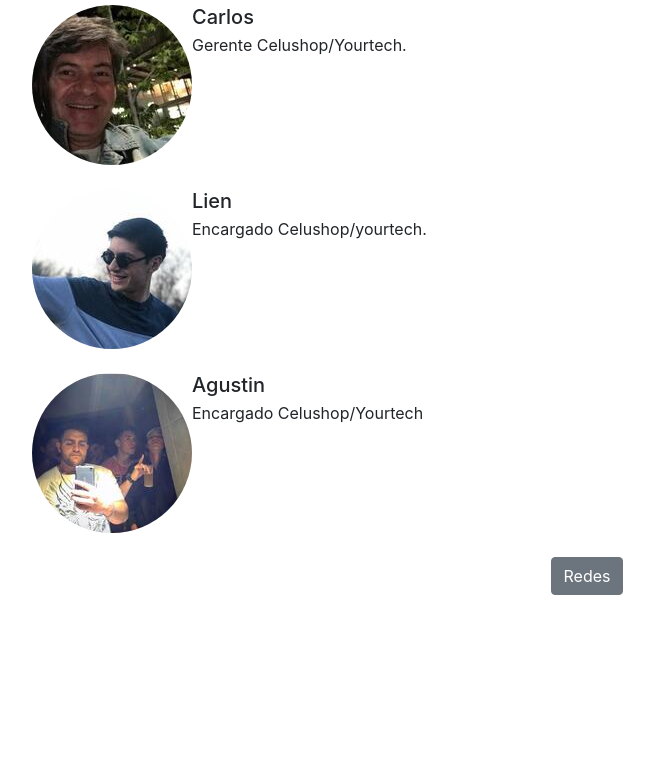
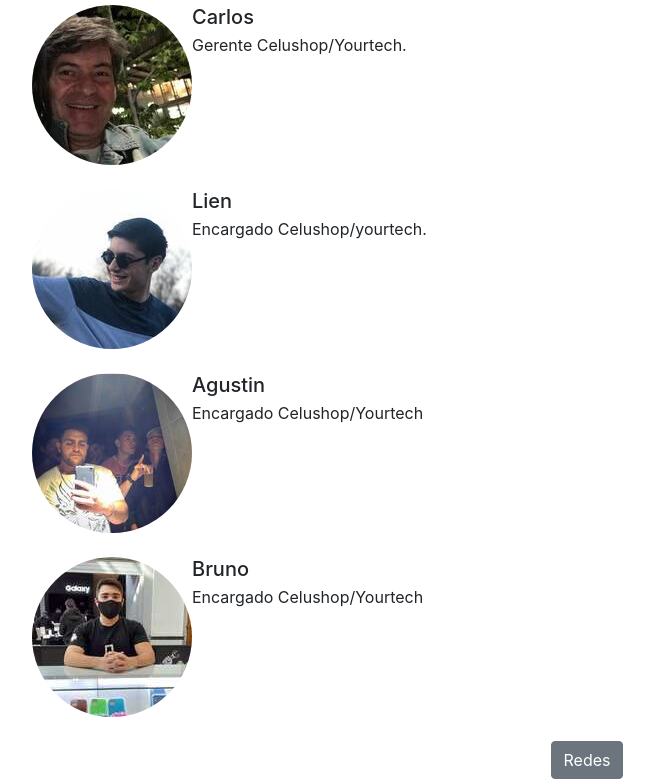
Before and after one commit to liensanchez/celushop, a website: page index.html in a window 1280 px wide. Shown: the part 772-1551 px from the top of the page, without its empty margins (53-707 px from the left). Before the commit the page ends 1367 px from the top, so only its background shows below. Drawn offline with nearby package versions, Linux system fonts and the light colour scheme.

Commit message:
agregue a empleado bruno

```diff
--- a/index.html
+++ b/index.html
@@ -106,6 +106,13 @@
               <p>Encargado Celushop/Yourtech</p>
             </div>
           </li>
+          <li class="media my-4">
+            <img src="./images/bruno.jpg" class="rounded-circle" alt="empleado" id="empleados">
+            <div class="media-body">
+              <h5 class="mt-0 mb-1">Bruno</h5>
+              <p>Encargado Celushop/Yourtech</p>
+            </div>
+          </li>
         </ul>
       </div>
     </div>
```
Also changed, not shown: images/bruno.jpg (added).
